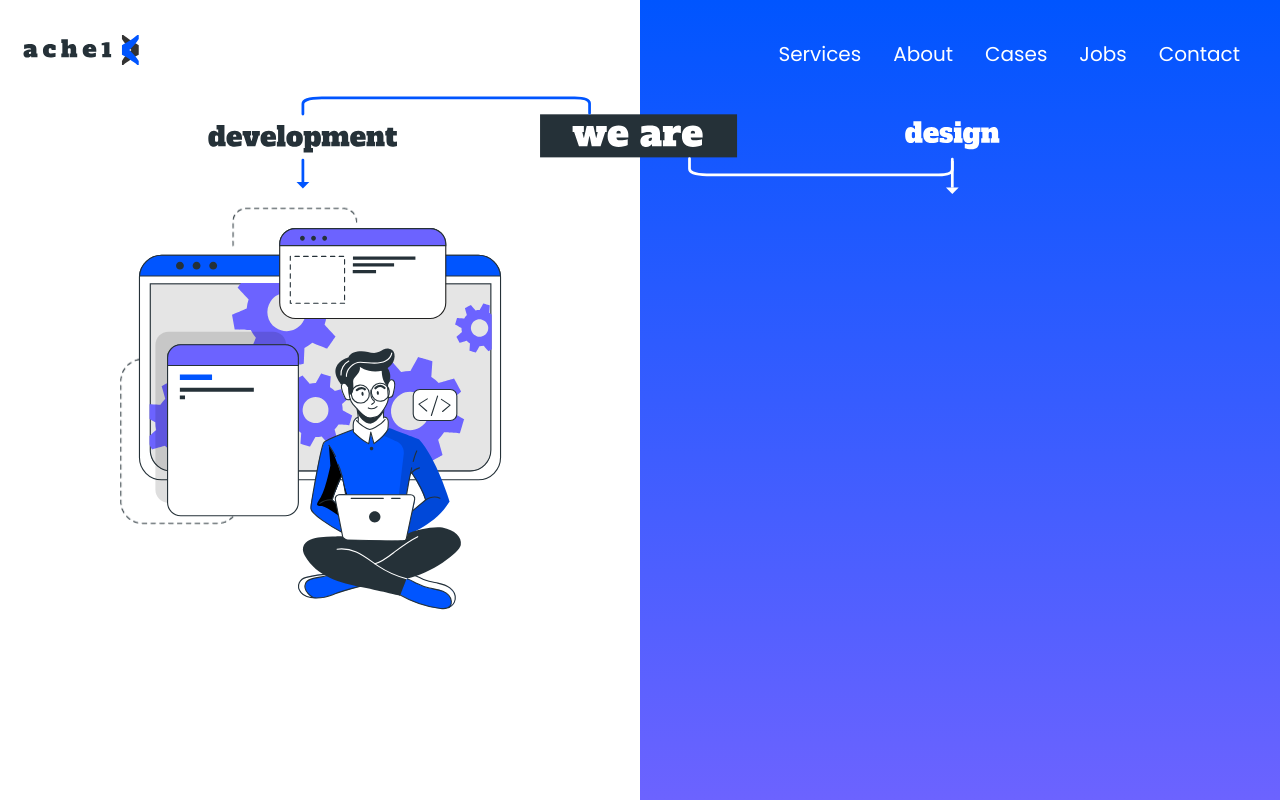
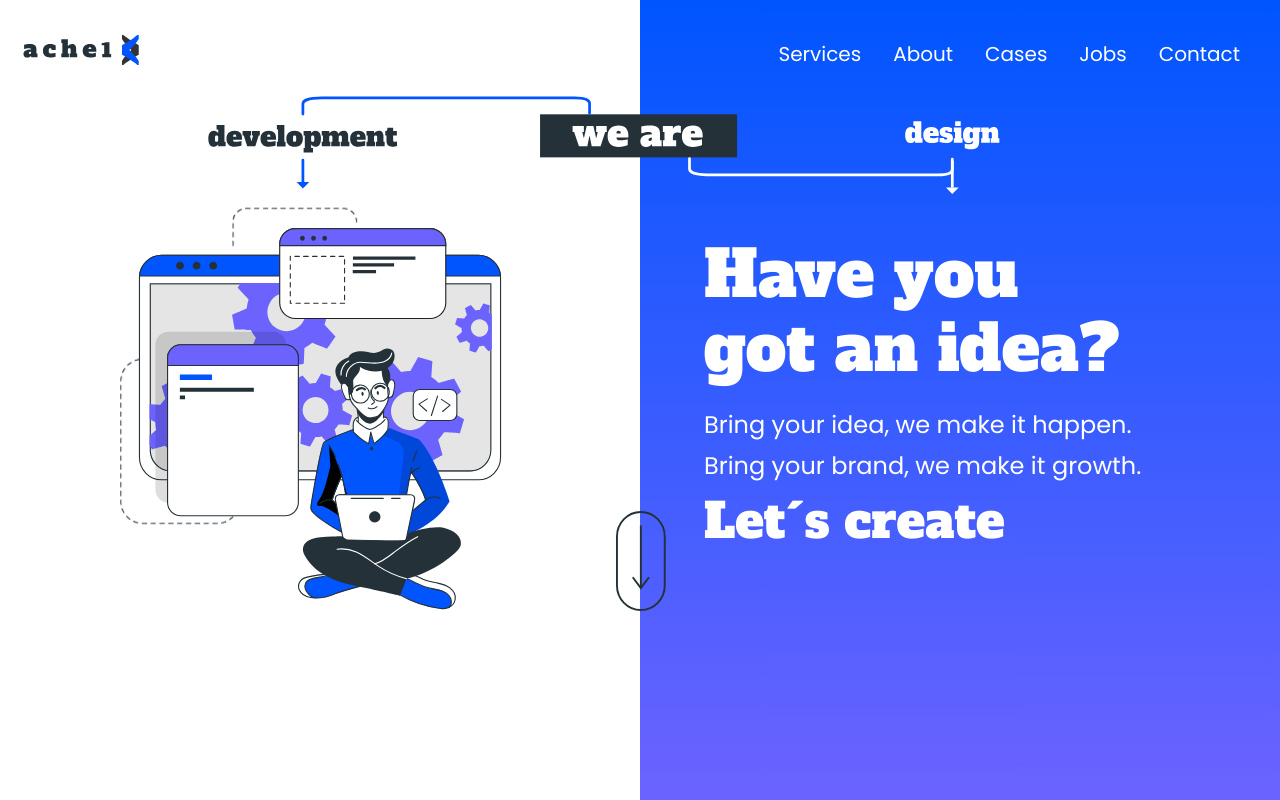
Before and after one commit to AlejandroM12/ache1-ts, a React (Vite) app: page / in a window 1280 px wide. Built offline with nearby package versions, Linux system fonts and the light colour scheme.

Commit message:
feat: Create content for right-side container (DescriptionRightContent)
- Add DescriptionRightContent component for the container content.
- Include arrow icon as a resource for future renderings.

#ADD DescriptionRightContent, #ADD Arrow Icon

```diff
--- /dev/null
+++ b/src/components/RenderContentHome/DescriptionRightHome/DescriptionRightHome.tsx
@@ -0,0 +1,34 @@
+import arrow from "@/assets/Icons/arrow.svg";
+
+interface DescriptionRightHomeInterface {
+  handleInter: () => void;
+  scrolled: boolean;
+}
+const DescriptionRightHome = ({
+  handleInter,
+  scrolled,
+}: DescriptionRightHomeInterface) => {
+  return (
+    <div className="content-right">
+      <h1>Have you</h1>
+      <h1 className="content-right-title-two">got an idea?</h1>
+      <p>Bring your idea, we make it happen.</p>
+      <p>Bring your brand, we make it growth.</p>
+      <h2 className="content-right-title-three">Let´s create</h2>
+      <div
+        style={{
+          transitionDuration: "500ms",
+          transform: `translateY(${scrolled ? 100 : 0}px)`,
+          opacity: scrolled ? 0.5 : 1,
+        }}
+        className="content-down-arrow"
+      >
+        <button className="arrow-redir" onClick={handleInter}>
+          <img src={arrow} alt="icon arrow" className="arrow" />
+        </button>
+      </div>
+    </div>
+  );
+};
+
+export default DescriptionRightHome;
--- a/src/components/RenderContentHome/index.ts
+++ b/src/components/RenderContentHome/index.ts
@@ -1,3 +1,5 @@
+export { default as AnimationHome } from './AnimationHome/AnimationHome';
 export { default as ContentLeft } from './ContentLeft/ContentLeft';
 export { default as ContentRight } from './ContentRight/ContentRight';
+export { default as DescriptionRightHome } from './DescriptionRightHome/DescriptionRightHome';
 export { default as TitleHome } from './TitleHome/TitleHome';
--- a/src/pages/Home.tsx
+++ b/src/pages/Home.tsx
@@ -1,6 +1,9 @@
+import { useState, useEffect } from "react";
 import {
   AnimationHome,
   ContentLeft,
+  ContentRight,
+  DescriptionRightHome,
   Header,
   Logo,
   Navbar,
@@ -10,6 +13,33 @@ import { Container } from "@/layouts";
 import logoHome from "@/assets/logo/ache1-logo.svg";
 
 const Home = () => {
+  const [change, setChange] = useState(false);
+  const [scrolled, setScrolled] = useState(false);
+
+  const handleInter = () => {
+    setScrolled(true);
+    setTimeout(() => {
+      setChange(true);
+    }, 500);
+  };
+  const handleScroll = (e: any) => {
+    const wDelta = e.wheelDelta < 0 ? "down" : "up";
+    setScrolled(wDelta === "down");
+    if (wDelta === "down") {
+      setTimeout(() => {
+        setChange(true);
+        setScrolled(false);
+      }, 3000);
+    }
+  };
+  const changeHome = () => {
+    setChange(false);
+    // setOnSwipeHomeMobile(false);
+  };
+  useEffect(() => {
+    window.addEventListener("mousewheel", handleScroll);
+    return () => window.removeEventListener("mousewheel", handleScroll);
+  }, []);
   return (
     <Container>
       <Header transparent={true} height={100}>
@@ -21,6 +51,9 @@ const Home = () => {
         <TitleHome />
         <AnimationHome />
       </ContentLeft>
+      <ContentRight>
+        <DescriptionRightHome handleInter={handleInter} scrolled={scrolled} />
+      </ContentRight>
     </Container>
   );
 };
--- a/src/scss/components/_renderContentHome.scss
+++ b/src/scss/components/_renderContentHome.scss
@@ -22,3 +22,57 @@
     height: 100%;
   }
 }
+.content-right {
+  display: flex;
+  flex-direction: column;
+  align-items: flex-start;
+  justify-content: center;
+  margin: 12rem 0rem 0rem 4rem;
+  gap: 0.3rem;
+  h1 {
+    font-family: $font-alfa;
+    font-style: normal;
+    font-weight: $semi-bold;
+    font-size: 4rem;
+    line-height: 4.313rem;
+    color: $white;
+  }
+  p {
+    font-family: $font-poppins;
+    font-style: normal;
+    font-weight: $semi-bold;
+    font-size: 1.5rem;
+    line-height: 2.25rem;
+    color: $white;
+  }
+  h2 {
+    font-family: $font-alfa;
+    font-style: normal;
+    font-weight: $semi-bold;
+    font-size: 3rem;
+    line-height: 4.125rem;
+    color: $white;
+  }
+  .content-right-title-two {
+    margin-bottom: 1.2rem;
+  }
+  .content-right-title-tree {
+    margin-top: 0.8rem;
+  }
+}
+.content-down-arrow {
+  display: flex;
+  align-items: center;
+  justify-content: center;
+  margin-left: -5.5rem;
+  margin-top: -3rem;
+  .arrow-redir {
+    cursor: pointer;
+    width: 49.69px;
+    height: 100%;
+    .arrow {
+      max-width: 100%;
+      height: auto;
+    }
+  }
+}
```
Also changed, not shown: src/assets/Icons/arrow.svg (added).
